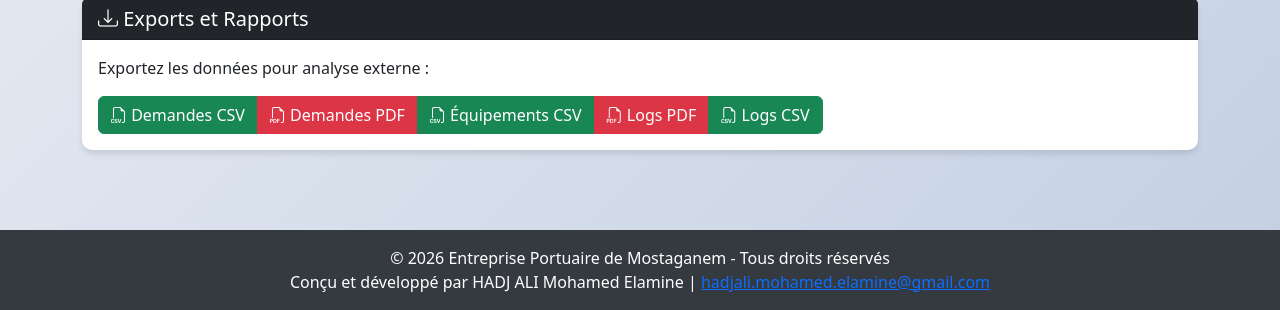
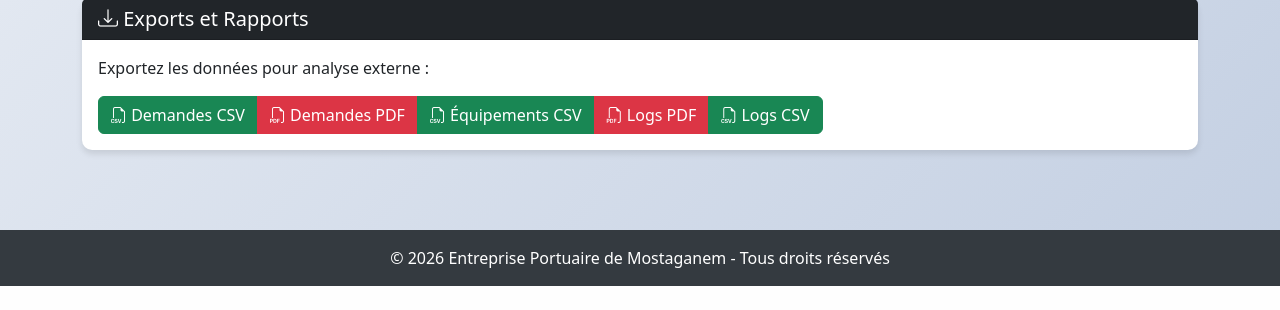
Before and after one commit to amiineee863/gestion-maintenance-inventaire-port-mostaganem, a Django app: template maintenance/templates/maintenance/admin/dashboard.html in a window 1280 px wide. Shown: the part 955-1265 px from the top of the page. After the commit the page ends 1241 px from the top, so only its background shows below. Run offline with Django 3.2, Linux system fonts and the light colour scheme; the template is opened without the code that fills it, so the values that code supplies are empty.

Commit message:
Initial commit

```diff
--- a/maintenance/templates/maintenance/base.html
+++ b/maintenance/templates/maintenance/base.html
@@ -235,7 +235,7 @@
     <footer class="text-center">
         <div class="container">
             <p class="mb-0">&copy; 2026 Entreprise Portuaire de Mostaganem - Tous droits réservés </p>
-            <p class="mb-0">Conçu et développé par HADJ ALI Mohamed Elamine | <a href="mailto:hadjali.mohamed.elamine@gmail.com">hadjali.mohamed.elamine@gmail.com</a></p>
+
         </div>
     </footer>
 
```
Also changed, not shown: readme_final.md.
